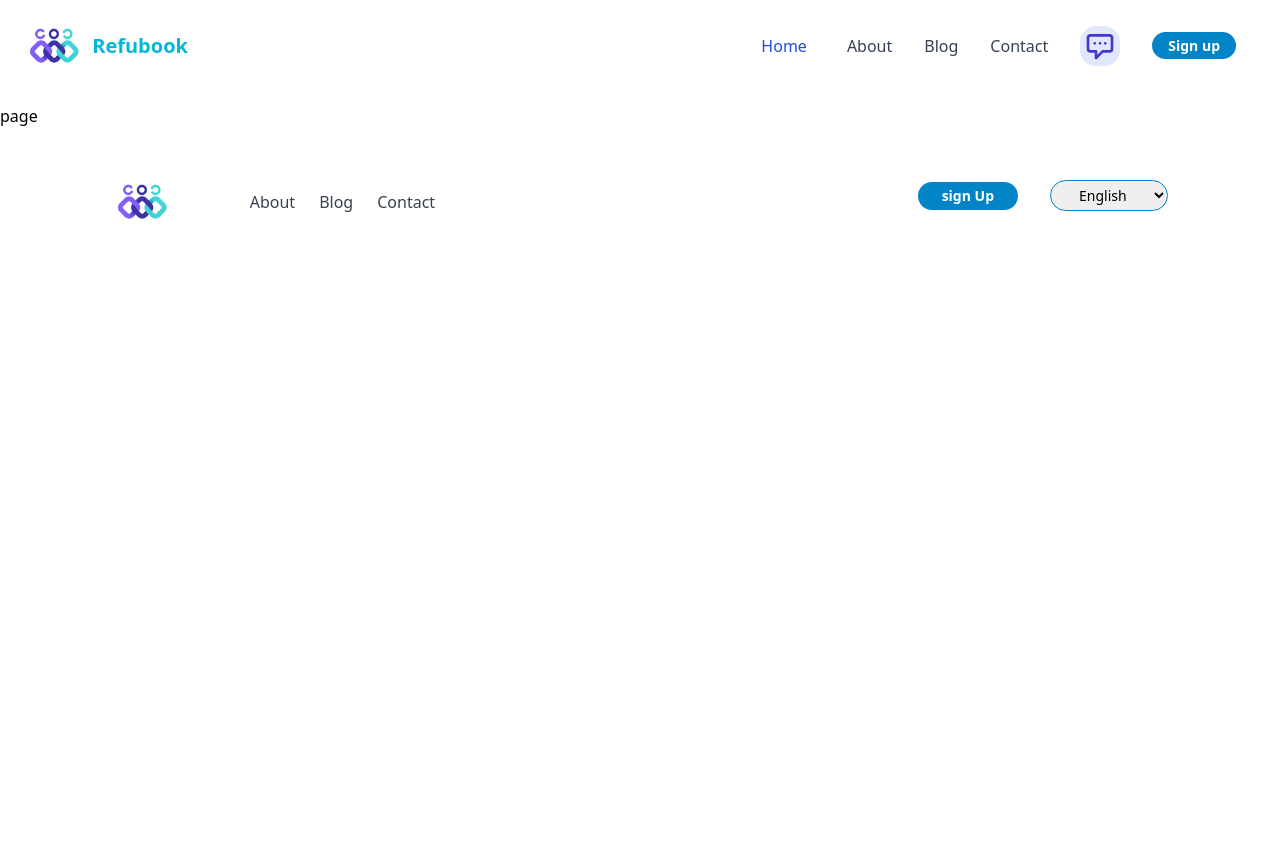
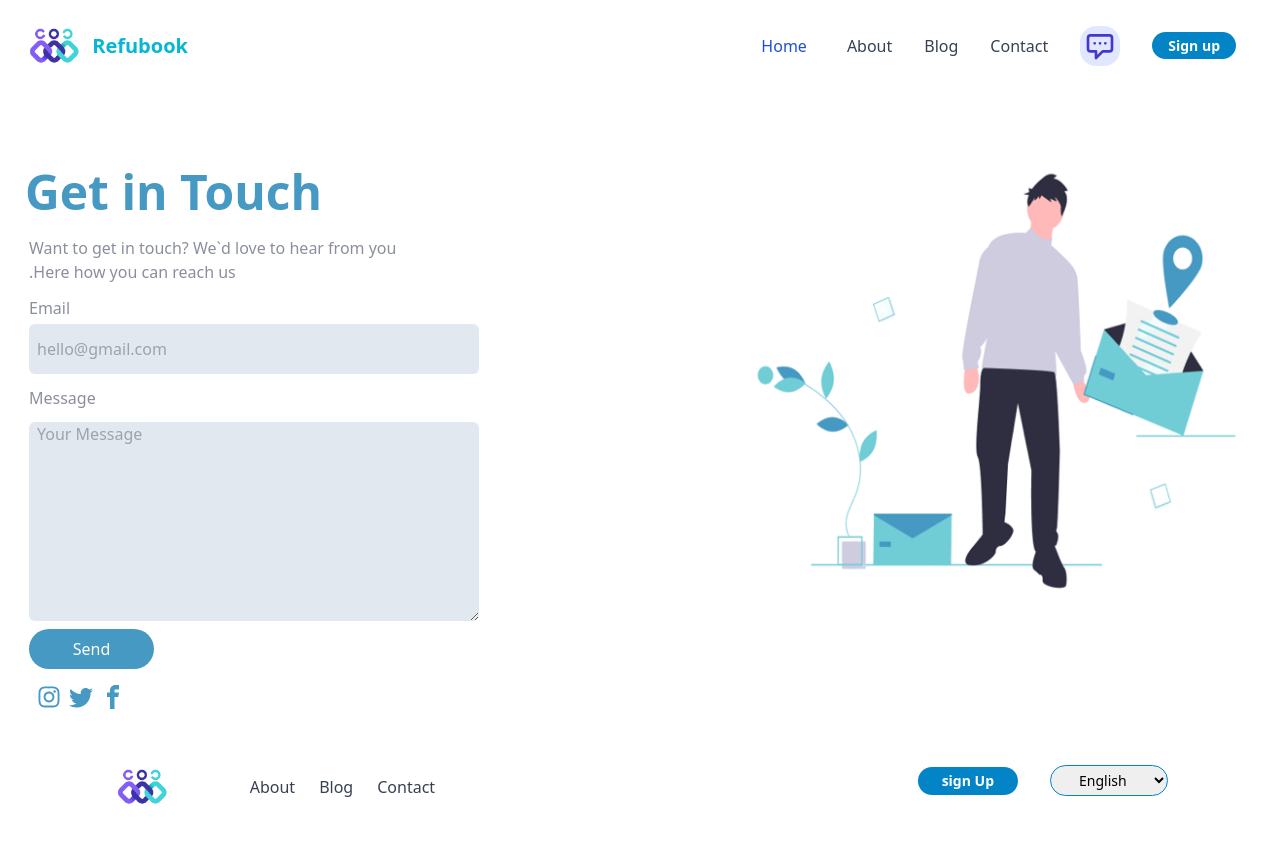
Before and after one commit to BaraaNazar/RefuBook-NextJs, a Next.js app: page /contact in a window 1280 px wide. Shown: the top 842 px of the page. Before the commit the page ends 800 px from the top, so only its background shows below. Built offline with nearby package versions, Linux system fonts and the light colour scheme.

Commit message:
Completed issue

```diff
--- a/src/app/contact/page.tsx
+++ b/src/app/contact/page.tsx
@@ -1,7 +1,63 @@
-import React from "react";
+import React from 'react';
+import { ImFacebook, ImTwitter } from 'react-icons/im';
+import { FaInstagram } from 'react-icons/fa';
+import Image from "next/image";
+import Link from "next/link";
+import contactImage from '../../../public/images/Contact.png';
+import Navbar from "../navbar"
 
-function page() {
-  return <div>page</div>;
+function Contact() {
+  return (
+    <>
+      <div className="relative z-10 flex flex-col-reverse md:flex-row md:justify-center md:gap-10">
+        <div className="mx-auto w-full md:w-[50%] relative z-10">
+          <h1 className=" sm:text-left text-center sm:mx-auto md:pt-16  font-bold text-3xl sm:text-5xl  text-[#4699C2]">
+          Get in Touch
+          </h1>
+          <p className=" md:pt-5 text-[#8B8F9C] text-center mx-5 sm:mx-2 md:mx-1 sm:text-start md:w-[60%]">
+          Want to get in touch? We`d love to hear from you .Here how you can reach us
+          </p>
+          <form  className="flex flex-col">
+            <p className=" text-[#8B8F9C]  md:pt-3 md:pb-1 mx-5 sm:mx-2 md:mx-1 ">
+            Email
+            </p>
+            <input
+              placeholder="hello@gmail.com"
+              className="md:w-[450px] h-[50px] sm:h-[50px] rounded-md text-left mx-5 sm:mx-2 md:mx-1 pl-2 bg-slate-200"
+              required
+            />
+            <p className=" text-[#8B8F9C]  md:pt-3 mx-5 sm:mx-2 md:mx-1 ">
+            Message
+            </p>
+            <textarea
+              placeholder="Your Message"
+              aria-label="disabled input"
+              className="rounded-md block placeholder-pl-10 min-h-[160px] max-h-[160px] md:min-h-[199px]  md:max-h-[200px] md:w-[450px] mt-3 mx-5 sm:mx-2 md:mx-1  pl-2 bg-slate-200"
+              required
+            />
+            <button
+              type="submit"
+              className="bg-[#4699C2] mx-auto rounded-[1009px] mt-2 md:ml-1 md:mt-2 text-white w-[125px] h-[40px]"
+            >
+              Send
+            </button>
+          </form>
+          <div className="md:flex flex mt-2 sm:mt-4 sm:ml-3 gap-x-2 sm:mx-auto justify-center md:justify-start">
+            <FaInstagram className="text-[#4699C2] text-2xl mb-1 " />
+            <ImTwitter className="text-[#4699C2] text-2xl mb-1 " />
+            <ImFacebook className="text-[#4699C2] text-2xl mb-1" />
+          </div>
+        </div>
+        <div className=" md:pt-12">
+          <Image
+            src={contactImage}
+            className="mx-auto my-auto w-[300px] h-[220px] sm:w-[300px] sm:h-[400px] md:w-[500px] md:h-[475px] lg:w-[550px] lg:h-[450px]"
+            alt=""
+          />
+        </div>
+      </div>
+    </>
+  );
 }
 
-export default page;
+export default Contact;
--- a/src/app/navbar/index.tsx
+++ b/src/app/navbar/index.tsx
@@ -76,7 +76,7 @@ function Navbar() {
               </li>
               <li>
                 <Link
-                  href="/Contact"
+                  href="/contact"
                   className="text-base font-normal hover:underline block py-2 pl-3 pr-4 text-gray-700 rounded hover:bg-gray-100 md:hover:bg-transparent md:border-0 md:hover:text-blue-700 md:p-0 text-refubook-bluemd:dark:hover:text-white dark:hover:bg-gray-700 dark:hover:text-white md:dark:hover:bg-transparent"
                 >
                   Contact
@@ -148,7 +148,7 @@ function Navbar() {
             </li>
             <li>
               <Link
-                href="/Contact"
+                href="/contact"
                 className="hover:underline block py-2 pl-3 pr-4 text-gray-700 rounded hover:bg-gray-100 md:hover:bg-transparent md:border-0 md:hover:text-blue-700 md:p-0 text-refubook-bluemd:dark:hover:text-white dark:hover:bg-gray-700 dark:hover:text-white md:dark:hover:bg-transparent"
               >
                 Contact
```
